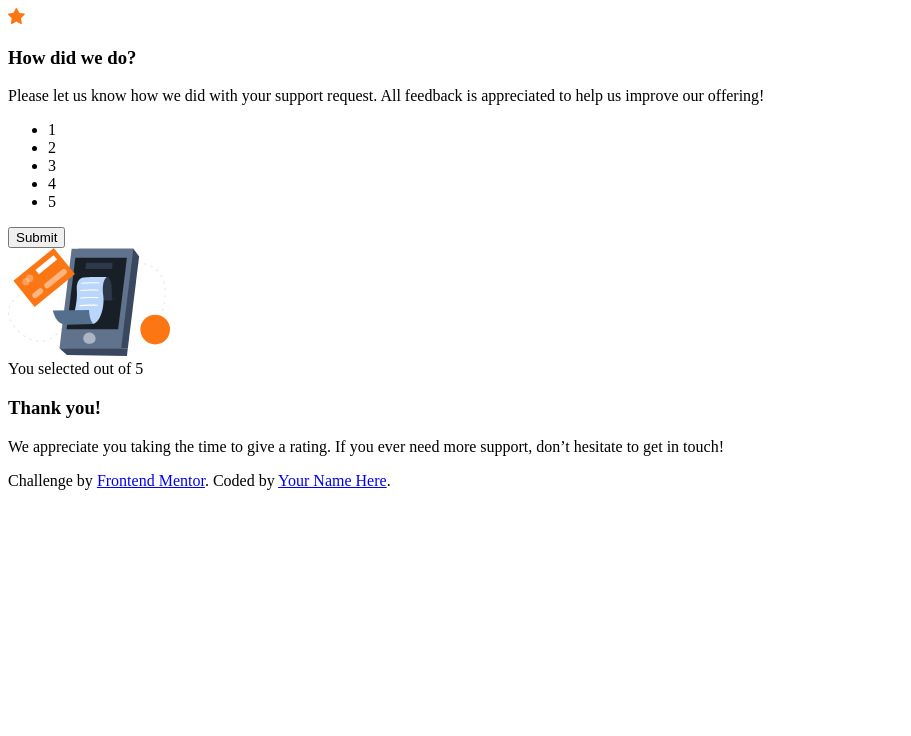
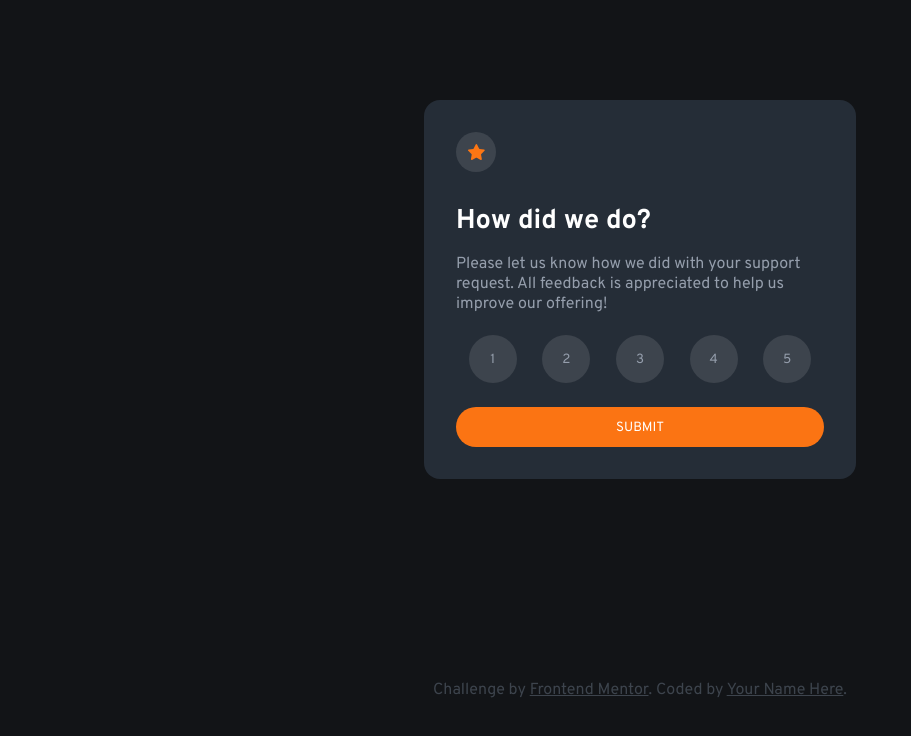
Before and after one commit to FacundoDLR/interactive-rating-component, a plain HTML site: page index.html in a window 1280 px wide. Shown: the whole page, without its empty margins (0-911 px from the left). Drawn offline with Linux system fonts and the light colour scheme.

Commit message:
Estilios de la tarjeta rating terminados, a continuacion comienzan los estilos de la tarjeta gracias

```diff
--- a/assets/css/style.css
+++ b/assets/css/style.css
@@ -8,7 +8,7 @@
     /* Neutral */
     --white-color: hsl(0, 0%, 100%);
     --lightGrey-color: hsl(217, 12%, 63%);
-    --mediumGrey-color: hsl(216, 12%, 54%);
+    --mediumGrey-color: hsl(214, 12%, 27%);
     --darkBlue-color: hsl(213, 19%, 18%);
     --veryDarkBlue-color: hsl(216, 12%, 8%);
 
@@ -22,3 +22,107 @@
     --fontW-700: 700;
 
 }
+
+*{
+    margin: 0;
+    padding: 0;
+    box-sizing: border-box;
+    font-family: var(--firstFont);
+}
+
+body{
+    background-color: var(--veryDarkBlue-color);
+    width: 100vw;
+    height: 100vh;
+    display: grid;
+    place-items: center;
+}
+
+.card{
+    background-color: var(--darkBlue-color);
+    width: 27rem;
+    padding: 2rem;
+    border-radius: 16px;
+}
+
+.star{
+    width: 2.5rem;
+    height: 2.5rem;
+    border-radius: 50%;
+    background-color: var(--mediumGrey-color);
+    display: flex;
+    justify-content: center;
+    align-items: center;
+    margin-bottom: 2rem;
+}
+
+.titleCard{
+    color: var(--white-color);
+    font-weight: var(--fontW-700);
+    font-size: 1.7rem;
+    margin-bottom: 1rem;
+}
+.pargraphCard{
+    color: var(--lightGrey-color);
+    margin-bottom: 1.3rem;
+}
+
+.point__container{
+    display: flex;
+    flex-direction: row;
+    justify-content: space-around;
+    margin-bottom: 1.5rem;
+}
+
+.point__container button{
+    width: 3rem;
+    height: 3rem;
+    border-radius: 50%;
+    background-color: var(--mediumGrey-color);
+    border: none;
+    color: var(--lightGrey-color);
+    cursor: pointer;
+    transition: 300ms all;
+}
+
+.point__container button:hover{
+    background-color: var(--primary-color);
+    color: var(--white-color);
+}
+
+.point__container button:focus{
+    background-color: var(--lightGrey-color);
+    color: var(--white-color);
+}
+
+.submitBtn{
+    width: 100%;
+    height: 2.5rem;
+    border-radius: 20px;
+    border: none;
+    background-color: var(--primary-color);
+    color: var(--white-color);
+    font-weight: var(--fontW-400);
+    text-transform: uppercase;
+    cursor: pointer;
+    transition: 300ms all;
+}
+
+.submitBtn:hover{
+    background-color: var(--white-color);
+    color: var(--primary-color);
+}
+
+.thanks{
+    display: none;
+}
+
+
+.attribution,
+.attribution a{
+    color: var(--mediumGrey-color);
+    transition: 300ms all;
+}
+.attribution a:hover{
+    color: var(--primary-color);
+}
--- a/index.html
+++ b/index.html
@@ -13,31 +13,32 @@
   <link href="https://fonts.googleapis.com/css2?family=Overpass:wght@400;700&display=swap" rel="stylesheet">
   <link rel="preconnect" href="https://fonts.gstatic.com" crossorigin>
 
+  <!-- Stylesheet -->
+  <link rel="stylesheet" href="./assets/css/style.css">
+
 
 </head>
 <body>
 
   <!-- Rating state start -->
 
-  <div class="Card">
+  <div class="card rating">
 
-    <div class="starBadge">
-      <div class="star">
-        <img src="./images/icon-star.svg" alt="">
-      </div>
+
+    <div class="star">
+      <img src="./images/icon-star.svg" alt="">
     </div>
+
 
     <h3 class="titleCard">How did we do?</h3>
     <p class="pargraphCard">Please let us know how we did with your support request. All feedback is appreciated to help us improve our offering!</p>
 
     <div class="point__container">
-      <ul>
-        <li>1</li>
-        <li>2</li>
-        <li>3</li>
-        <li>4</li>
-        <li>5</li>
-      </ul>
+      <button>1</button>
+      <button>2</button>
+      <button>3</button>
+      <button>4</button>
+      <button>5</button>
     </div>
 
     <button class="submitBtn" type="submit">Submit</button>
@@ -49,7 +50,7 @@
 
   <!-- Thank you state start -->
 
-  <div class="card">
+  <div class="card thanks">
 
     <div class="thanksImg">
       <img src="./images/illustration-thank-you.svg" alt="">
```
